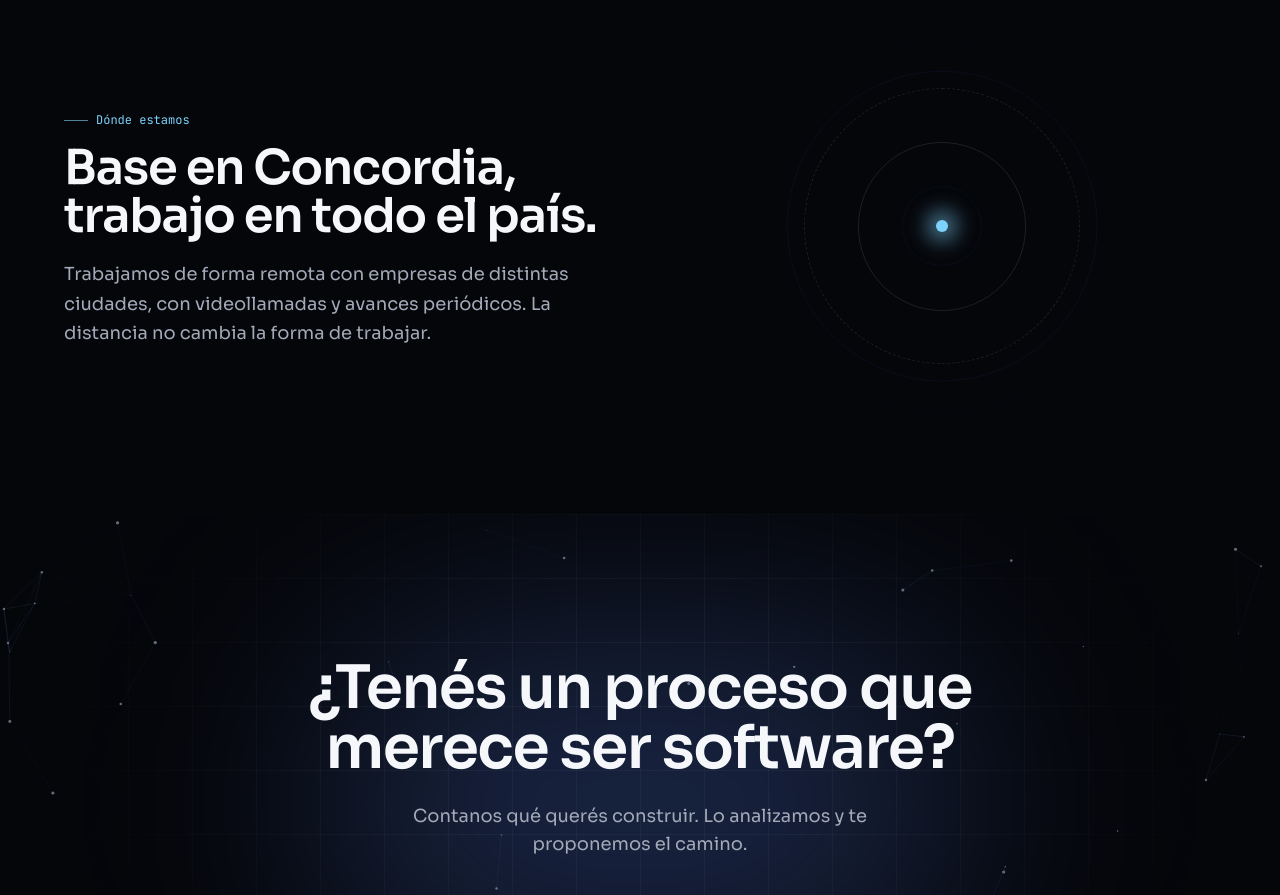
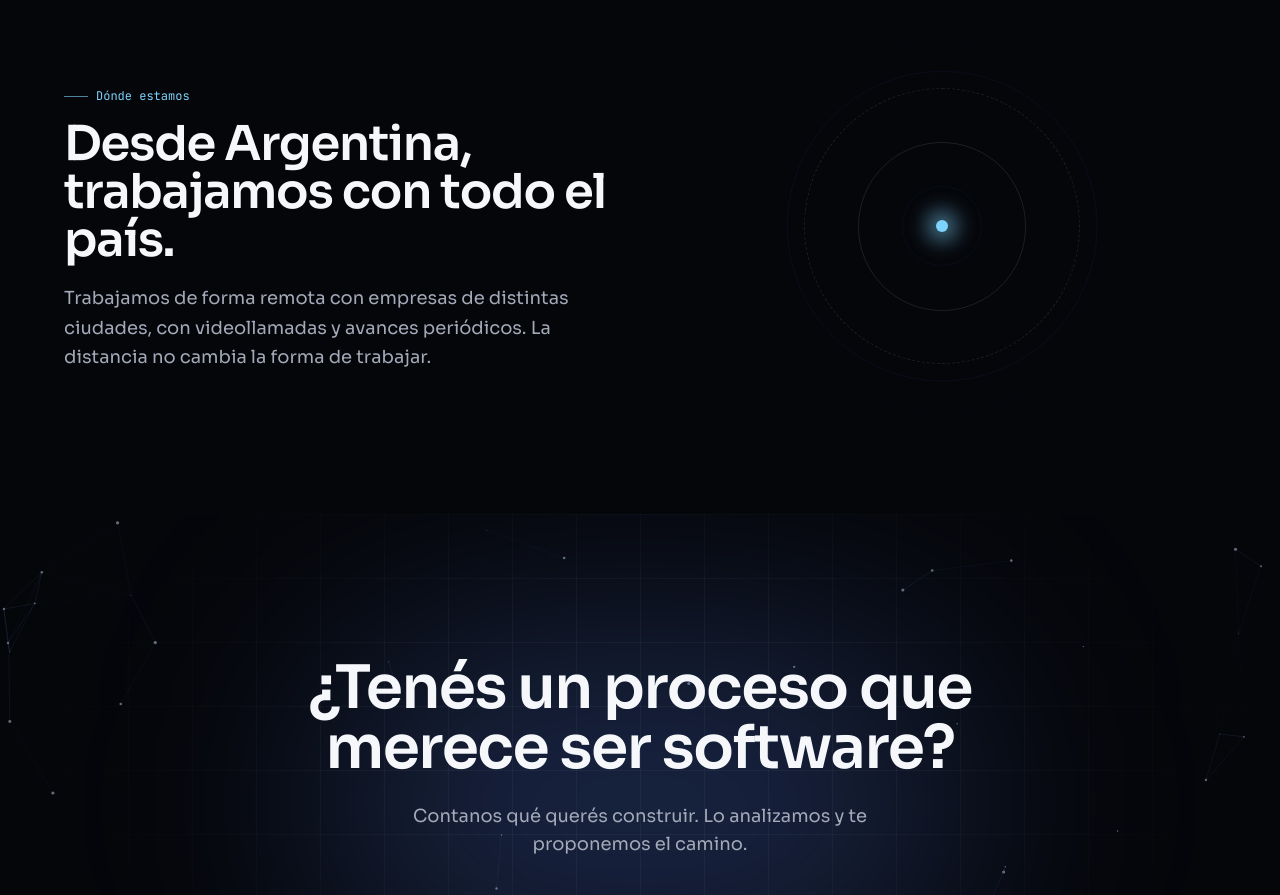
Before and after one commit to lhambdacompany/lhambda-landing, a React (Vite) app: page /nosotros in a window 1280 px wide. Shown: the part 1760-2655 px from the top of the page. Built offline with nearby package versions, Linux system fonts and the light colour scheme.

Commit message:
Add files via upload

```diff
--- a/src/pages/Home.jsx
+++ b/src/pages/Home.jsx
@@ -21,7 +21,7 @@ export default function Home() {
           <div>
             <motion.p initial={{ opacity: 0, y: 12 }} animate={{ opacity: 1, y: 0 }} transition={{ duration: 0.7 }} className="mb-8 inline-flex items-center gap-3 rounded-full border border-white/15 bg-white/[0.04] px-4 py-2 font-mono text-xs text-ink-2 backdrop-blur">
               <span className="relative flex h-2 w-2"><span className="absolute inline-flex h-full w-full animate-ping rounded-full bg-glow opacity-75" /><span className="relative inline-flex h-2 w-2 rounded-full bg-glow" /></span>
-              Estudio de software en Concordia, Argentina
+              Estudio de software en Argentina
             </motion.p>
             <h1 className="text-[2.6rem] font-semibold leading-[1.04] tracking-tight sm:text-6xl lg:text-[4.4rem]">
               <WordsIn text="Convertimos problemas empresariales en" />{' '}
--- a/src/pages/Nosotros.jsx
+++ b/src/pages/Nosotros.jsx
@@ -35,7 +35,7 @@ export default function Nosotros() {
         <Container className="grid items-center gap-14 lg:grid-cols-2">
           <Reveal>
             <Eyebrow>Dónde estamos</Eyebrow>
-            <h2 className="text-3xl font-semibold leading-[1.1] tracking-tight sm:text-5xl">Base en Concordia, trabajo en todo el país.</h2>
+            <h2 className="text-3xl font-semibold leading-[1.1] tracking-tight sm:text-5xl">Desde Argentina, trabajamos con todo el país.</h2>
             <p className="mt-5 text-lg leading-relaxed text-ink-2">Trabajamos de forma remota con empresas de distintas ciudades, con videollamadas y avances periódicos. La distancia no cambia la forma de trabajar.</p>
           </Reveal>
           <Reveal delay={0.1}><Radar /></Reveal>
```
